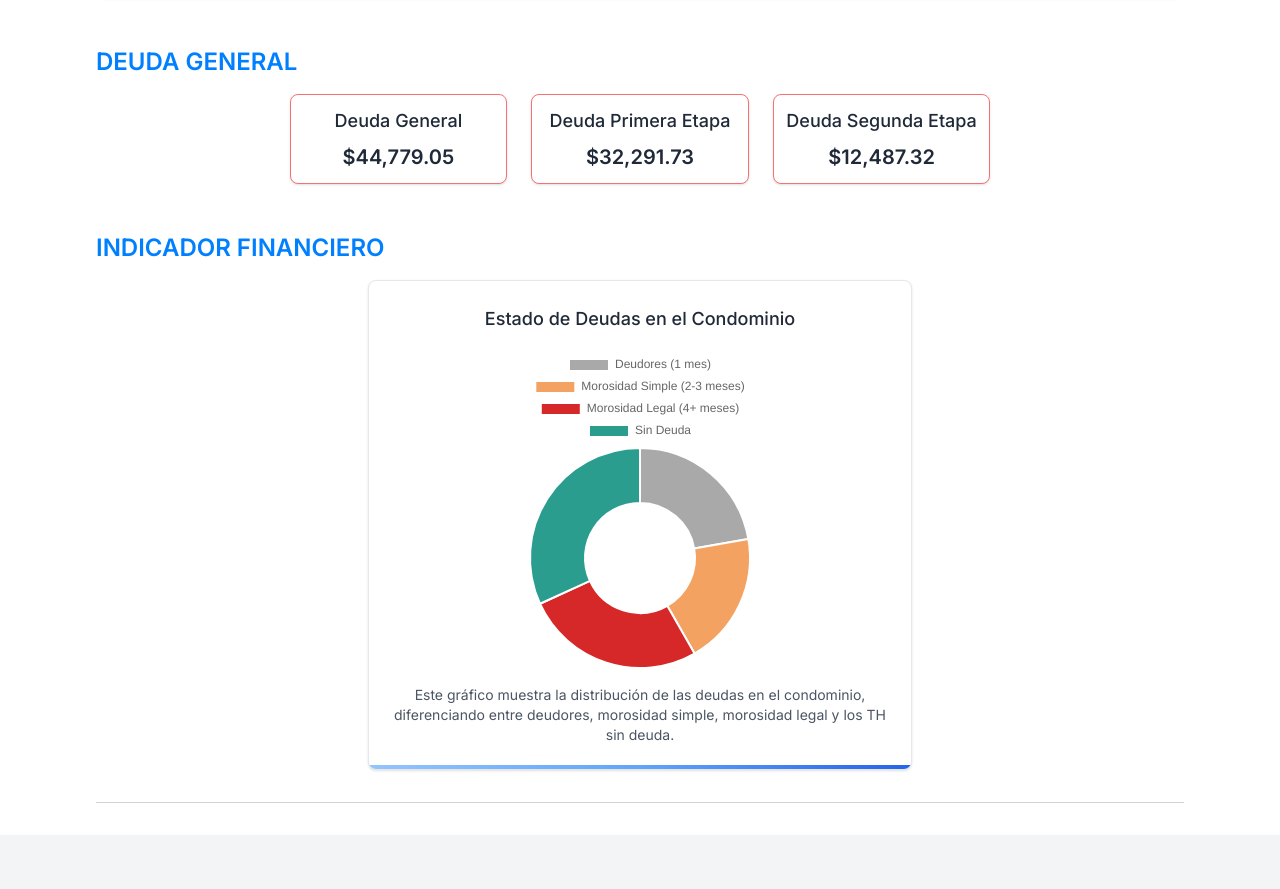
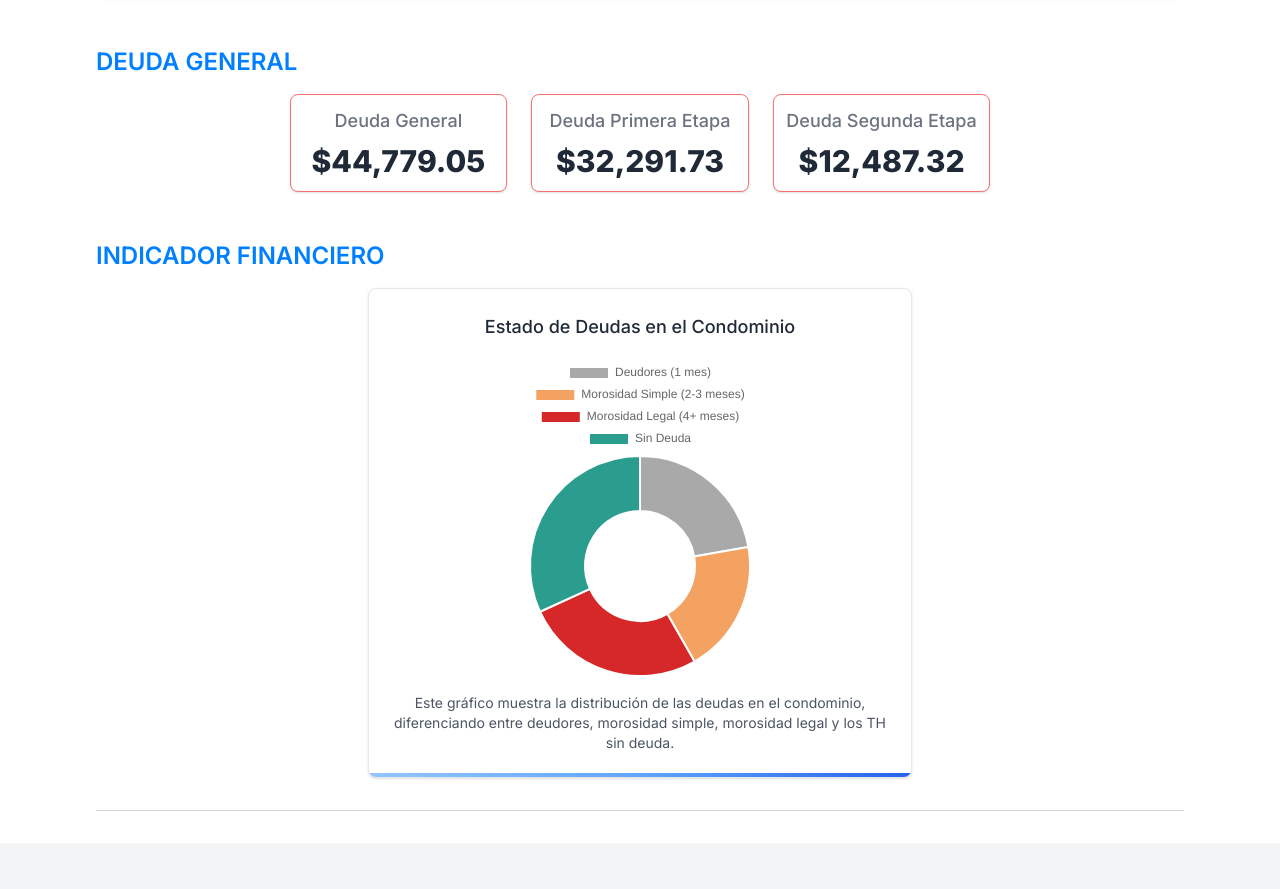
Before and after one commit to JanteWinkel/vista-azul-page, a Next.js app: page /finanzas in a window 1280 px wide. Shown: the part 1738-2627 px from the top of the page. Built offline with nearby package versions, Linux system fonts and the light colour scheme.

Commit message:
feat: deudas card

```diff
--- a/app/calendario/page.tsx
+++ b/app/calendario/page.tsx
@@ -189,7 +189,7 @@ const EventCalendar = () => {
     <div>
       <div className="max-w-6xl px-4 sm:px-6 lg:px-8 mx-auto ">
         <EventSchedule />
-        <div className="flex flex-col md:flex-row p-4 md:py-4 max-w-6xl px-4 py-4 mx-auto sm:px-6 relative overflow-hidden  border border-gray-200 rounded-lg shadow-lg ">
+        <div className="flex flex-col md:flex-row p-4  md:py-4 max-w-6xl px-4 py-4 mx-auto sm:px-6 relative overflow-hidden  border border-gray-200 rounded-lg shadow-lg ">
           <span
             className="absolute inset-x-0 bottom-0 h-1 bg-gradient-to-r from-blue-300 via-blue-400 to-blue-600"
           ></span>
@@ -197,6 +197,7 @@ const EventCalendar = () => {
             <h1 className="text-3xl text-primary font-extrabold uppercase text-center">
               ¡Calendario de eventos!
             </h1>
+
             <p className="my-2 mt-4">
               En este calendario:
               <br /> 🔵 Días con bombeo de agua. <br /> 🟡 Atención a propietarios. <br /> 🟣 Feriados.
--- a/components/deudas.tsx
+++ b/components/deudas.tsx
@@ -10,16 +10,16 @@ const Deudas = () => {
             <h2 className="text-2xl font-semibold text-primary mb-4">DEUDA GENERAL</h2>
             <div className="flex flex-wrap gap-6 justify-center">
                 <div className="w-full sm:w-1/4 lg:w-1/5 p-3 border border-red-400 rounded-lg shadow bg-white dark:bg-gray-800 dark:border-red-400 text-center">
-                    <h3 className="text-lg font-medium text-gray-800 dark:text-gray-200 mb-2">Deuda General</h3>
-                    <p className="text-xl font-semibold text-gray-800 dark:text-gray-200">${(deudaPrimeraEtapa + deudaSegundaEtapa).toLocaleString()}</p>
+                    <h3 className="text-lg font-medium text-gray-500 dark:text-gray-400 mb-2">Deuda General</h3>
+                    <p className="text-3xl font-extrabold text-gray-800 dark:text-gray-200">${(deudaPrimeraEtapa + deudaSegundaEtapa).toLocaleString()}</p>
                 </div>
                 <div className="w-full sm:w-1/4 lg:w-1/5 p-3 border border-red-400 rounded-lg shadow bg-white dark:bg-gray-800 dark:border-red-400 text-center">
-                    <h3 className="text-lg font-medium text-gray-800 dark:text-gray-200 mb-2">Deuda Primera Etapa</h3>
-                    <p className="text-xl font-semibold text-gray-800 dark:text-gray-200">${deudaPrimeraEtapa.toLocaleString()}</p>
+                    <h3 className="text-lg font-medium text-gray-500 dark:text-gray-400 mb-2">Deuda Primera Etapa</h3>
+                    <p className="text-3xl font-extrabold text-gray-800 dark:text-gray-200">${deudaPrimeraEtapa.toLocaleString()}</p>
                 </div>
                 <div className="w-full sm:w-1/4 lg:w-1/5 p-3 border border-red-400 rounded-lg shadow bg-white dark:bg-gray-800 dark:border-red-400 text-center">
-                    <h3 className="text-lg font-medium text-gray-800 dark:text-gray-200 mb-2">Deuda Segunda Etapa</h3>
-                    <p className="text-xl font-semibold text-gray-800 dark:text-gray-200">${deudaSegundaEtapa.toLocaleString()}</p>
+                    <h3 className="text-lg font-medium text-gray-500 dark:text-gray-400 mb-2">Deuda Segunda Etapa</h3>
+                    <p className="text-3xl font-extrabold text-gray-800 dark:text-gray-200">${deudaSegundaEtapa.toLocaleString()}</p>
                 </div>
             </div>
         </div>
```
